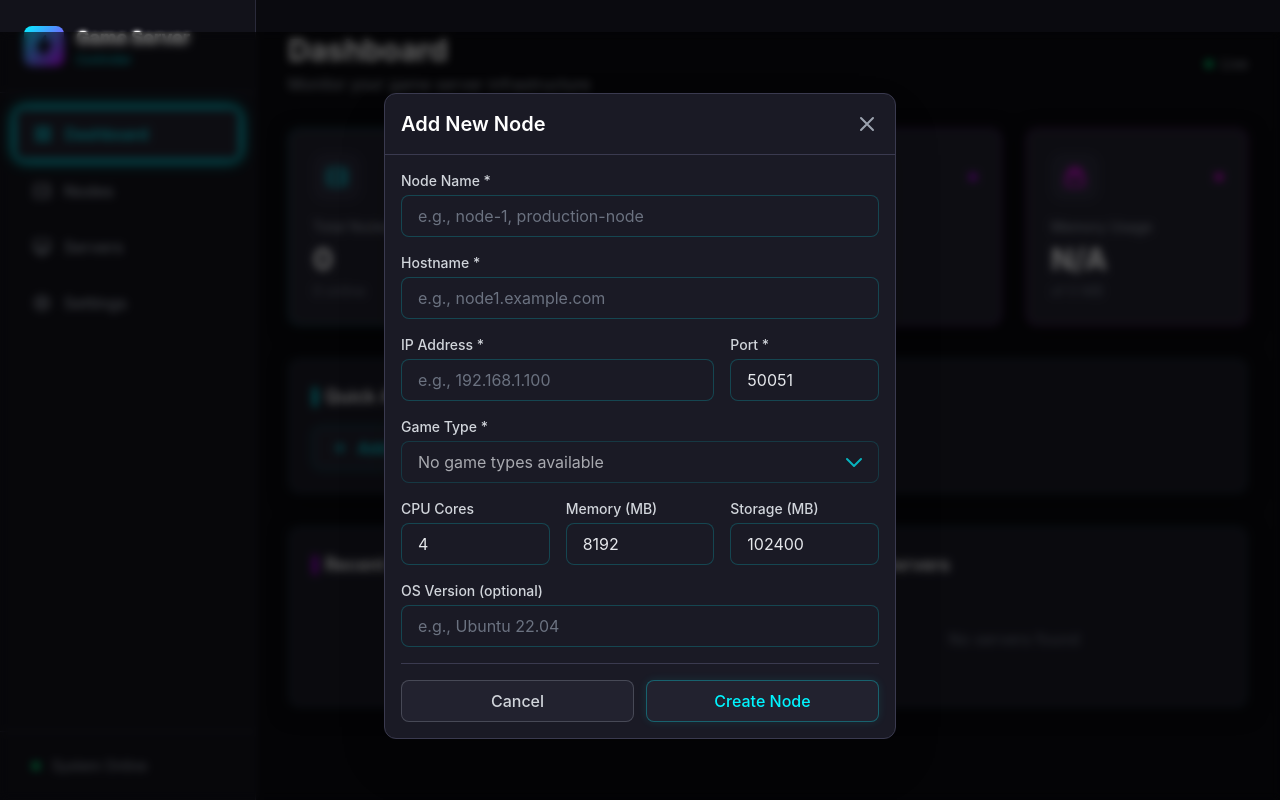
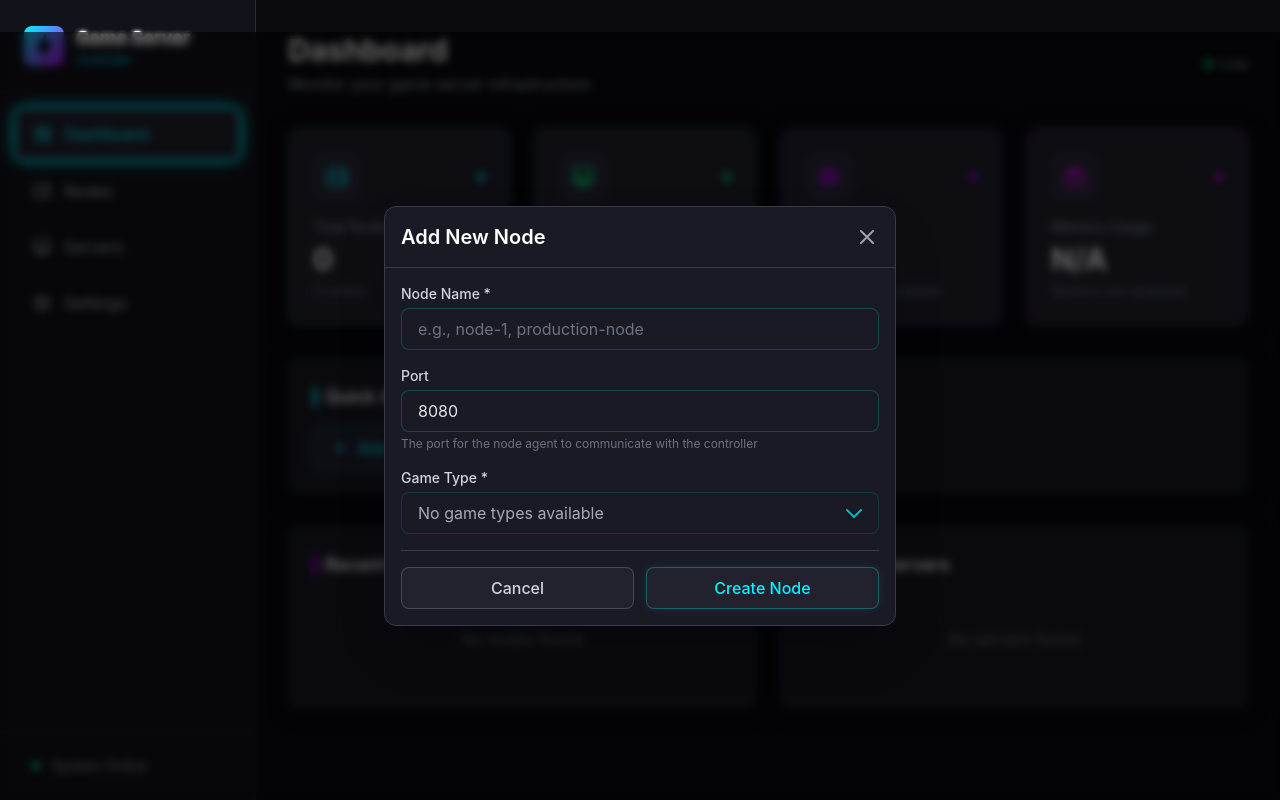
Before and after one commit to UpperMoon0/Game-Server-Controller-FE, a React (Vite) app: page / in a window 1280 px wide. Both pictures are taken after a click on the button "Add Node". Built offline with nearby package versions, Linux system fonts and the light colour scheme.

Commit message:
feat: update Node and ClusterMetrics interfaces; simplify NodeModal and NodeCard components

```diff
--- a/src/components/Dashboard/Dashboard.tsx
+++ b/src/components/Dashboard/Dashboard.tsx
@@ -77,15 +77,15 @@ export const Dashboard: React.FC = () => {
         />
         <StatCard
           title="CPU Usage"
-          value={clusterMetrics ? `${Math.round(clusterMetrics.used_cpu_cores)}%` : 'N/A'}
-          subtitle={`of ${clusterMetrics?.total_cpu_cores || 0} cores`}
+          value="N/A"
+          subtitle="Metrics not available"
           icon="cpu"
           color="purple"
         />
         <StatCard
           title="Memory Usage"
-          value={clusterMetrics ? `${Math.round(clusterMetrics.used_memory_mb)}%` : 'N/A'}
-          subtitle={`of ${clusterMetrics?.total_memory_mb || 0} MB`}
+          value="N/A"
+          subtitle="Metrics not available"
           icon="memory"
           color="pink"
         />
@@ -144,7 +144,7 @@ export const Dashboard: React.FC = () => {
                   </div>
                   <div>
                     <p className="font-medium text-white">{node.name}</p>
-                    <p className="text-sm text-gray-500">{node.hostname}</p>
+                    <p className="text-sm text-gray-500">{node.game_type}</p>
                   </div>
                 </div>
                 <span className={`px-3 py-1 rounded-full text-xs font-medium ${
--- a/src/components/NodeManager/NodeList.tsx
+++ b/src/components/NodeManager/NodeList.tsx
@@ -179,6 +179,17 @@ const NodeCard: React.FC<NodeCardProps> = ({ node, onEdit, onDelete, isDeleting
 
   const config = statusConfig[node.status] || statusConfig.unknown
 
+  const formatDate = (dateString: string) => {
+    const date = new Date(dateString)
+    return date.toLocaleDateString('en-US', {
+      year: 'numeric',
+      month: 'short',
+      day: 'numeric',
+      hour: '2-digit',
+      minute: '2-digit'
+    })
+  }
+
   return (
     <div className={`card ${config.bg} border ${config.border} ${config.shadow} group`}>
       {/* Header */}
@@ -191,7 +202,7 @@ const NodeCard: React.FC<NodeCardProps> = ({ node, onEdit, onDelete, isDeleting
           </div>
           <div>
             <h3 className="font-semibold text-lg text-white">{node.name}</h3>
-            <p className="text-gray-500 text-sm">{node.hostname}</p>
+            <p className="text-gray-500 text-sm">Port: {node.port}</p>
           </div>
         </div>
         <span className={`px-3 py-1 rounded-full text-xs font-medium ${config.status}`}>
@@ -204,63 +215,35 @@ const NodeCard: React.FC<NodeCardProps> = ({ node, onEdit, onDelete, isDeleting
         <div className="flex justify-between items-center py-2 border-b border-dark-400">
           <span className="text-gray-400 text-sm flex items-center gap-2">
             <svg className="w-4 h-4" fill="none" stroke="currentColor" viewBox="0 0 24 24">
-              <path strokeLinecap="round" strokeLinejoin="round" strokeWidth={2} d="M21 12a9 9 0 01-9 9m9-9a9 9 0 00-9-9m9 9H3m9 9a9 9 0 01-9-9m9 9c1.657 0 3-4.03 3-9s-1.343-9-3-9m0 18c-1.657 0-3-4.03-3-9s1.343-9 3-9m-9 9a9 9 0 019-9" />
+              <path strokeLinecap="round" strokeLinejoin="round" strokeWidth={2} d="M14 10l-2 1m0 0l-2-1m2 1v2.5M20 7l-2 1m2-1l-2-1m2 1v2.5M14 4l-2-1-2 1M4 7l2-1M4 7l2 1M4 7v2.5M12 21l-2-1m2 1l2-1m-2 1v-2.5M6 18l-2-1v-2.5M18 18l2-1v-2.5" />
             </svg>
-            IP Address
+            Game Type
           </span>
-          <span className="text-white font-mono text-sm">{node.ip_address}:{node.port}</span>
+          <span className="px-2 py-0.5 bg-dark-500 text-neon-cyan text-xs rounded">
+            {node.game_type}
+          </span>
         </div>
 
+        {node.agent_version && (
           <div className="flex justify-between items-center py-2 border-b border-dark-400">
             <span className="text-gray-400 text-sm flex items-center gap-2">
               <svg className="w-4 h-4" fill="none" stroke="currentColor" viewBox="0 0 24 24">
                 <path strokeLinecap="round" strokeLinejoin="round" strokeWidth={2} d="M9 3v2m6-2v2M9 19v2m6-2v2M5 9H3m2 6H3m18-6h-2m2 6h-2M7 19h10a2 2 0 002-2V7a2 2 0 00-2-2H7a2 2 0 00-2 2v10a2 2 0 002 2zM9 9h6v6H9V9z" />
               </svg>
-            CPU Cores
+              Agent Version
             </span>
-          <div className="flex items-center gap-2">
-            <div className="w-20 h-2 bg-dark-500 rounded-full overflow-hidden">
-              <div
-                className="h-full bg-gradient-to-r from-neon-cyan to-neon-purple rounded-full"
-                style={{ width: `${((node.total_cpu_cores - node.available_cpu_cores) / node.total_cpu_cores) * 100}%` }}
-              />
+            <span className="text-white text-sm">{node.agent_version}</span>
           </div>
-            <span className="text-white text-sm">{node.available_cpu_cores}/{node.total_cpu_cores}</span>
-          </div>
-        </div>
-
-        <div className="flex justify-between items-center py-2 border-b border-dark-400">
-          <span className="text-gray-400 text-sm flex items-center gap-2">
-            <svg className="w-4 h-4" fill="none" stroke="currentColor" viewBox="0 0 24 24">
-              <path strokeLinecap="round" strokeLinejoin="round" strokeWidth={2} d="M19 11H5m14 0a2 2 0 012 2v6a2 2 0 01-2 2H5a2 2 0 01-2-2v-6a2 2 0 012-2m14 0V9a2 2 0 00-2-2M5 11V9a2 2 0 012-2m0 0V5a2 2 0 012-2h6a2 2 0 012 2v2M7 7h10" />
-            </svg>
-            Memory
-          </span>
-          <div className="flex items-center gap-2">
-            <div className="w-20 h-2 bg-dark-500 rounded-full overflow-hidden">
-              <div
-                className="h-full bg-gradient-to-r from-neon-pink to-neon-purple rounded-full"
-                style={{ width: `${((node.total_memory_mb - node.available_memory_mb) / node.total_memory_mb) * 100}%` }}
-              />
-            </div>
-            <span className="text-white text-sm">{Math.round(node.available_memory_mb / 1024)}/{Math.round(node.total_memory_mb / 1024)} GB</span>
-          </div>
-        </div>
+        )}
 
         <div className="flex justify-between items-center py-2">
           <span className="text-gray-400 text-sm flex items-center gap-2">
             <svg className="w-4 h-4" fill="none" stroke="currentColor" viewBox="0 0 24 24">
-              <path strokeLinecap="round" strokeLinejoin="round" strokeWidth={2} d="M14 10l-2 1m0 0l-2-1m2 1v2.5M20 7l-2 1m2-1l-2-1m2 1v2.5M14 4l-2-1-2 1M4 7l2-1M4 7l2 1M4 7v2.5M12 21l-2-1m2 1l2-1m-2 1v-2.5M6 18l-2-1v-2.5M18 18l2-1v-2.5" />
+              <path strokeLinecap="round" strokeLinejoin="round" strokeWidth={2} d="M12 8v4l3 3m6-3a9 9 0 11-18 0 9 9 0 0118 0z" />
             </svg>
-            Game Types
+            Created
           </span>
-          <div className="flex gap-1 flex-wrap justify-end">
-            {node.game_types.map(type => (
-              <span key={type} className="px-2 py-0.5 bg-dark-500 text-neon-cyan text-xs rounded">
-                {type}
-              </span>
-            ))}
-          </div>
+          <span className="text-white text-sm">{formatDate(node.created_at)}</span>
         </div>
       </div>
 
--- a/src/components/NodeManager/NodeModal.tsx
+++ b/src/components/NodeManager/NodeModal.tsx
@@ -12,14 +12,8 @@ interface NodeModalProps {
 
 const defaultFormData: CreateNodeRequest = {
   name: '',
-  hostname: '',
-  ip_address: '',
-  port: 50051,
-  game_type: '',
-  total_cpu_cores: 4,
-  total_memory_mb: 8192,
-  total_storage_mb: 102400,
-  os_version: ''
+  port: 8080,
+  game_type: ''
 }
 
 export const NodeModal: React.FC<NodeModalProps> = ({
@@ -61,14 +55,8 @@ export const NodeModal: React.FC<NodeModalProps> = ({
     if (editingNode) {
       setFormData({
         name: editingNode.name,
-        hostname: editingNode.hostname,
-        ip_address: editingNode.ip_address,
         port: editingNode.port,
-        game_type: editingNode.game_types[0] || '',
-        total_cpu_cores: editingNode.total_cpu_cores,
-        total_memory_mb: editingNode.total_memory_mb,
-        total_storage_mb: editingNode.total_storage_mb,
-        os_version: editingNode.os_version || ''
+        game_type: editingNode.game_type || ''
       })
     } else {
       // Reset to default but preserve game_type if it was already set
@@ -83,9 +71,7 @@ export const NodeModal: React.FC<NodeModalProps> = ({
     const { name, value } = e.target
     setFormData(prev => ({
       ...prev,
-      [name]: name === 'port' || name === 'total_cpu_cores' || name === 'total_memory_mb' || name === 'total_storage_mb'
-        ? parseInt(value) || 0
-        : value
+      [name]: name === 'port' ? parseInt(value) || 0 : value
     }))
   }
 
@@ -139,53 +125,24 @@ export const NodeModal: React.FC<NodeModalProps> = ({
             />
           </div>
 
-          {/* Hostname */}
+          {/* Port */}
           <div>
             <label className="block text-sm font-medium text-gray-300 mb-1">
-              Hostname *
+              Port
             </label>
             <input
-              type="text"
-              name="hostname"
-              value={formData.hostname}
+              type="number"
+              name="port"
+              value={formData.port}
               onChange={handleChange}
-              required
+              min="1"
+              max="65535"
               className="input w-full"
-              placeholder="e.g., node1.example.com"
+              placeholder="e.g., 8080"
             />
-          </div>
-
-          {/* IP Address and Port */}
-          <div className="grid grid-cols-3 gap-4">
-            <div className="col-span-2">
-              <label className="block text-sm font-medium text-gray-300 mb-1">
-                IP Address *
-              </label>
-              <input
-                type="text"
-                name="ip_address"
-                value={formData.ip_address}
-                onChange={handleChange}
-                required
-                className="input w-full"
-                placeholder="e.g., 192.168.1.100"
-              />
-            </div>
-            <div>
-              <label className="block text-sm font-medium text-gray-300 mb-1">
-                Port *
-              </label>
-              <input
-                type="number"
-                name="port"
-                value={formData.port}
-                onChange={handleChange}
-                required
-                min="1"
-                max="65535"
-                className="input w-full"
-              />
-            </div>
+            <p className="text-gray-500 text-xs mt-1">
+              The port for the node agent to communicate with the controller
+            </p>
           </div>
 
           {/* Game Type Dropdown */}
@@ -220,64 +177,6 @@ export const NodeModal: React.FC<NodeModalProps> = ({
             )}
           </div>
 
-          {/* Resources */}
-          <div className="grid grid-cols-3 gap-4">
-            <div>
-              <label className="block text-sm font-medium text-gray-300 mb-1">
-                CPU Cores
-              </label>
-              <input
-                type="number"
-                name="total_cpu_cores"
-                value={formData.total_cpu_cores}
-                onChange={handleChange}
-                min="1"
-                className="input w-full"
-              />
-            </div>
-            <div>
-              <label className="block text-sm font-medium text-gray-300 mb-1">
-                Memory (MB)
-              </label>
-              <input
-                type="number"
-                name="total_memory_mb"
-                value={formData.total_memory_mb}
-                onChange={handleChange}
-                min="1024"
-                className="input w-full"
-              />
-            </div>
-            <div>
-              <label className="block text-sm font-medium text-gray-300 mb-1">
-                Storage (MB)
-              </label>
-              <input
-                type="number"
-                name="total_storage_mb"
-                value={formData.total_storage_mb}
-                onChange={handleChange}
-                min="1024"
-                className="input w-full"
-              />
-            </div>
-          </div>
-
-          {/* OS Version */}
-          <div>
-            <label className="block text-sm font-medium text-gray-300 mb-1">
-              OS Version (optional)
-            </label>
-            <input
-              type="text"
-              name="os_version"
-              value={formData.os_version || ''}
-              onChange={handleChange}
-              className="input w-full"
-              placeholder="e.g., Ubuntu 22.04"
-            />
-          </div>
-
           {/* Actions */}
           <div className="flex gap-3 pt-4 border-t border-dark-400">
             <button
```
Also changed, not shown: src/types/api.ts (+10 -21 lines). Lines whose indentation alone changed are shown as unchanged.
